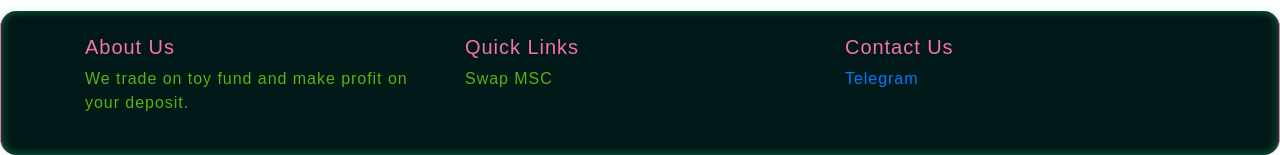
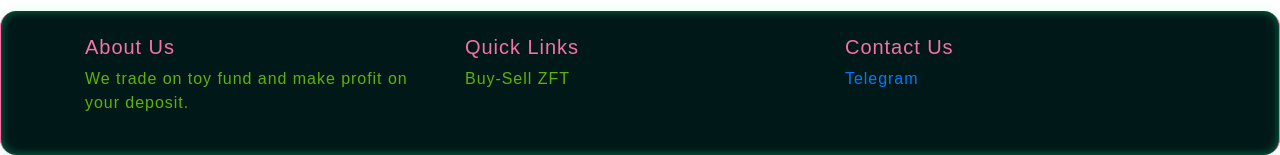
Before and after one commit to lexeach/MetaSpace_ROI, a React (Create React App) app: page / in a window 1280 px wide. Shown: the part 2864-3019 px from the top of the page. Built offline with nearby package versions, Linux system fonts and the light colour scheme.

Commit message:
Update Footer.js

```diff
--- a/src/components/Footer.js
+++ b/src/components/Footer.js
@@ -20,7 +20,7 @@ const Footer = () => (
                 target="_blank"
                 rel="noopener noreferrer"
               >
-                Swap MSC
+                Buy-Sell ZFT
               </a>
             </li>
             {/* <li>
```
